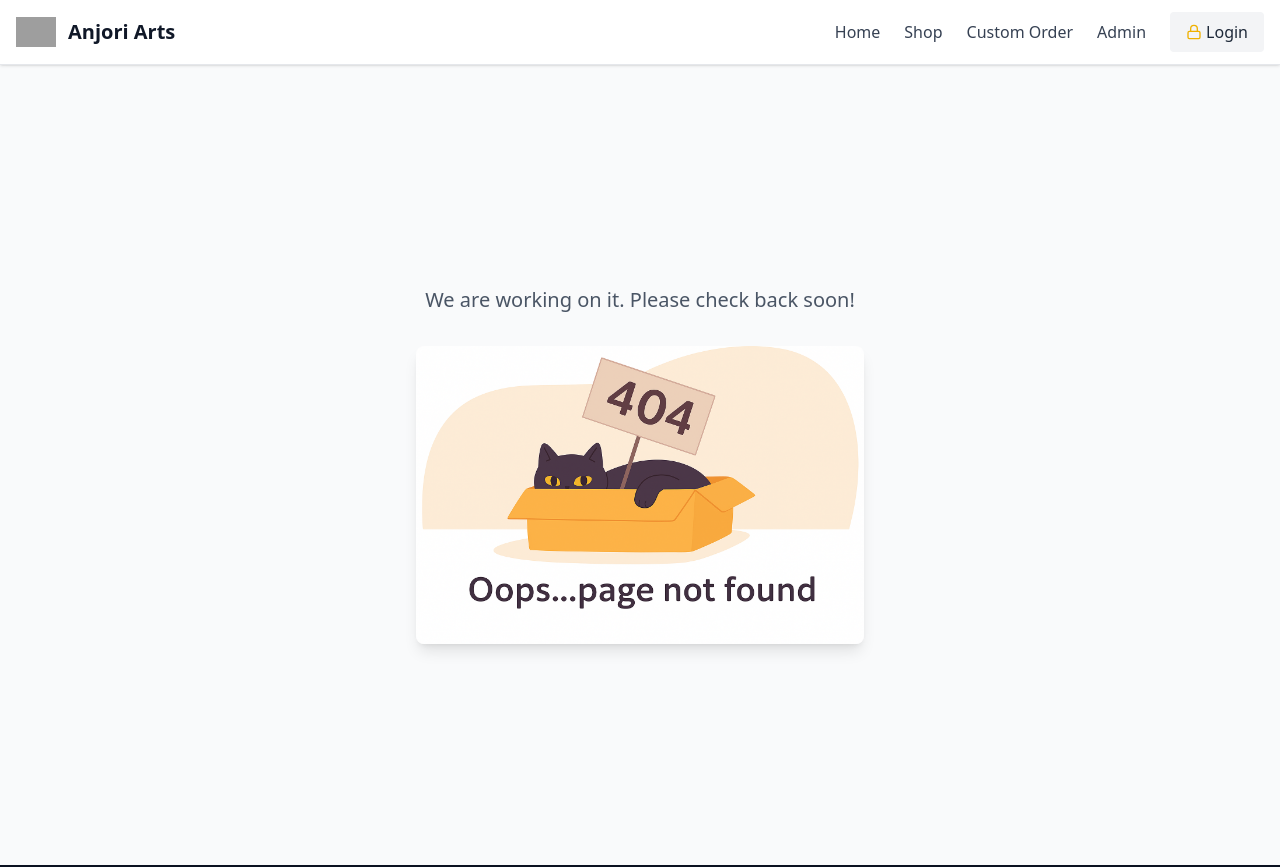
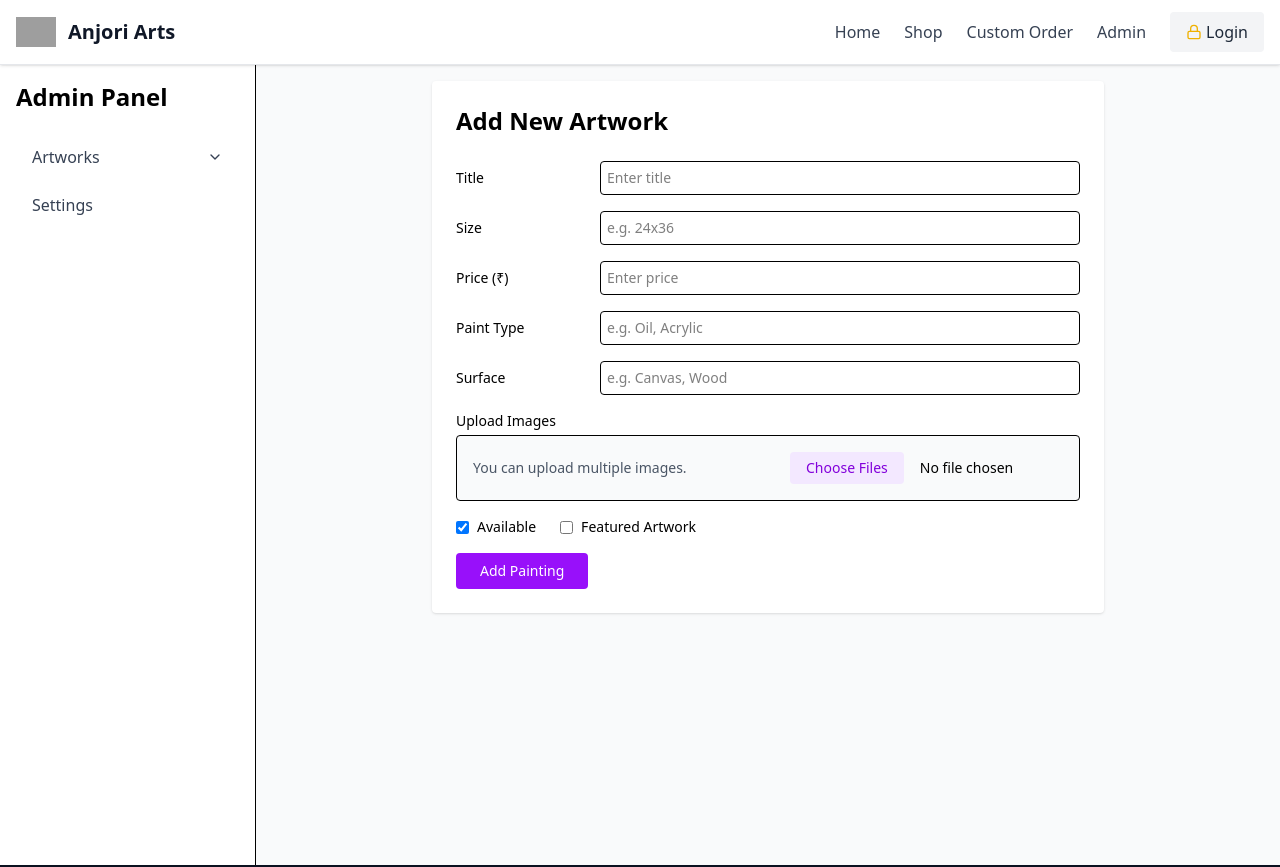
Before and after one commit to a-shekhar/anjori_arts_dev, a React (Vite) app in the folder frontend/: page /admin/artworks/add in a window 1280 px wide. Shown: the top 867 px of the page. Built offline with nearby package versions, Linux system fonts and the light colour scheme; grey boxes are pictures that could not be loaded.

Commit message:
02- Add painting page

```diff
--- a/frontend/src/App.jsx
+++ b/frontend/src/App.jsx
@@ -7,6 +7,8 @@ import { BrowserRouter as Router, Routes, Route } from "react-router-dom";
 import NotFound from "./components/NotFound";
 import Footer from "./components/Footer"
 import Home from "./pages/Home"
+import Admin from "./layout/Admin"
+import AddArtwork from "./pages/admin/AddArtwork"
 
 function App() {
   return (
@@ -14,11 +16,19 @@ function App() {
       <Navbar />
 
       <Routes>
-        {/* Add your other routes here... */}
-        <Route path="/" element={<Home/> } />
-        {/* Catch-all for 404 */}
+        {/* Public Routes */}
+        <Route path="/" element={<Home />} />
+
+        {/* Admin Routes with Layout */}
+        <Route path="/admin" element={<Admin />}>
+          <Route path="artworks/add" element={<AddArtwork />} />
+          <Route path="artworks/manage" element={<NotFound />} /> {/* Placeholder for now */}
+        </Route>
+
+        {/* Catch-all */}
         <Route path="*" element={<NotFound />} />
       </Routes>
+
       <Footer />
     </Router>
   );
--- /dev/null
+++ b/frontend/src/components/AdminSidebar.jsx
@@ -0,0 +1,50 @@
+import { useState } from "react";
+import { NavLink } from "react-router-dom";
+import { ChevronDown, ChevronUp } from "lucide-react";
+
+export default function AdminSidebar() {
+  const [openArtworks, setOpenArtworks] = useState(false);
+
+  const toggleArtworks = () => setOpenArtworks(!openArtworks);
+
+  return (
+    <div className="w-64 h-screen bg-white border-r p-4">
+      <h2 className="text-2xl font-semibold mb-6">Admin Panel</h2>
+      <nav className="space-y-2">
+
+        {/* Artworks group */}
+        <div>
+          <button
+            onClick={toggleArtworks}
+            className="flex justify-between items-center w-full px-4 py-2 rounded hover:bg-purple-100 text-gray-700"
+          >
+            <span>Artworks</span>
+            {openArtworks ? <ChevronUp size={16} /> : <ChevronDown size={16} />}
+          </button>
+
+          {openArtworks && (
+            <div className="ml-4 mt-1 space-y-1">
+              <NavLink to="/admin/artworks/add" className={subLinkStyle}>
+                ➤ Add Artwork
+              </NavLink>
+              <NavLink to="/admin/artworks/manage" className={subLinkStyle}>
+                ➤ Manage Artwork
+              </NavLink>
+            </div>
+          )}
+        </div>
+        <NavLink to="/admin/settings" className={linkStyle}>Settings</NavLink>
+      </nav>
+    </div>
+  );
+}
+
+const linkStyle = ({ isActive }) =>
+  `block px-4 py-2 rounded ${
+    isActive ? "bg-purple-600 text-white" : "text-gray-700 hover:bg-purple-100"
+  }`;
+
+const subLinkStyle = ({ isActive }) =>
+  `block px-4 py-1 rounded text-sm ${
+    isActive ? "bg-purple-500 text-white" : "text-gray-600 hover:bg-purple-100"
+  }`;
--- /dev/null
+++ b/frontend/src/layout/Admin.jsx
@@ -0,0 +1,27 @@
+import React from "react";
+import { showMessage } from '../utils/toast';
+import { ToastContainer } from 'react-toastify';
+import AdminSidebar from '../components/AdminSidebar'
+import { Outlet } from "react-router-dom";
+
+
+
+
+const AdminConsole = () => {
+  return (
+      <>
+      <div className="flex h-screen">
+        <AdminSidebar />
+
+        <main className="flex-1 overflow-y-auto p-4 bg-gray-50">
+          <Outlet /> {/* Render nested routes like Artworks, Users, etc. */}
+        </main>
+      </div>
+
+        {/* Toast */}
+        <ToastContainer />
+      </>
+    );
+};
+
+export default AdminConsole;
--- /dev/null
+++ b/frontend/src/pages/admin/AddArtwork.jsx
@@ -0,0 +1,150 @@
+import React, { useState } from "react";
+import { toast } from "react-toastify";
+
+export default function AddArtwork() {
+  const [formData, setFormData] = useState({
+    title: "",
+    size: "",
+    price: "",
+    paintType: "",
+    surface: "",
+    available: true,
+    featured: false,
+    images: [], // { file, preview }
+  });
+
+  const handleChange = (e) => {
+    const { name, value, type, checked } = e.target;
+    setFormData((prev) => ({
+      ...prev,
+      [name]: type === "checkbox" ? checked : value,
+    }));
+  };
+
+  const handleFileChange = (e) => {
+    const files = Array.from(e.target.files);
+    if (!files.length) return;
+
+    const filesWithPreview = files.map((file) => {
+      const preview = URL.createObjectURL(file);
+      return { file, preview };
+    });
+
+    setFormData((prev) => ({
+      ...prev,
+      images: [...filesWithPreview],
+    }));
+  };
+
+  const handleSubmit = (e) => {
+    e.preventDefault();
+    const { title, size, price, paintType, surface, images } = formData;
+
+    if (!title || !size || !price || !paintType || !surface || images.length === 0) {
+      toast.error("Please fill in all fields and upload at least one image.");
+      return;
+    }
+
+    toast.success("Artwork added (pending backend upload)");
+    console.log("Form submitted:", formData);
+
+    setFormData({
+      title: "",
+      size: "",
+      price: "",
+      paintType: "",
+      surface: "",
+      available: true,
+      featured: false,
+      images: [],
+    });
+  };
+
+  return (
+    <div className="max-w-2xl mx-auto bg-white shadow rounded p-6 space-y-6">
+      <h2 className="text-2xl font-bold">Add New Artwork</h2>
+      <form onSubmit={handleSubmit} className="space-y-4 text-sm">
+        {[
+          { name: "title", label: "Title", type: "text", placeholder: "Enter title" },
+          { name: "size", label: "Size", type: "text", placeholder: "e.g. 24x36" },
+          { name: "price", label: "Price (₹)", type: "number", placeholder: "Enter price" },
+          { name: "paintType", label: "Paint Type", type: "text", placeholder: "e.g. Oil, Acrylic" },
+          { name: "surface", label: "Surface", type: "text", placeholder: "e.g. Canvas, Wood" },
+        ].map(({ name, label, type, placeholder }) => (
+          <div key={name} className="flex items-center justify-between gap-4">
+            <label className="w-32 font-medium">{label}</label>
+            <input
+              type={type}
+              name={name}
+              value={formData[name]}
+              onChange={handleChange}
+              placeholder={placeholder}
+              className="flex-1 border rounded p-1.5"
+            />
+          </div>
+        ))}
+
+        {/* File Upload */}
+        <div>
+          <label className="block font-medium mb-1">Upload Images</label>
+          <div className="border rounded p-4 flex flex-col sm:flex-row items-start sm:items-center justify-between gap-4 bg-gray-50">
+            <span className="text-gray-600 text-sm">You can upload multiple images.</span>
+            <input
+              type="file"
+              accept="image/*"
+              multiple
+              onChange={handleFileChange}
+              className="file:mr-4 file:py-1.5 file:px-4 file:rounded file:border-0 file:bg-purple-100 file:text-purple-700 hover:file:bg-purple-200 text-sm"
+            />
+          </div>
+
+          {/* Preview */}
+          {formData.images.length > 0 && (
+            <div className="mt-4 grid grid-cols-2 sm:grid-cols-3 md:grid-cols-4 gap-4">
+              {formData.images.map(({ file, preview }, index) => (
+                <div key={index} className="flex flex-col items-center text-center text-xs">
+                  <img
+                    src={preview}
+                    alt={`preview-${index}`}
+                    className="h-20 w-20 object-cover rounded shadow"
+                  />
+                  <span className="mt-1 truncate w-20">{file.name}</span>
+                </div>
+              ))}
+            </div>
+          )}
+        </div>
+
+        {/* Checkboxes */}
+        <div className="flex gap-6 flex-wrap">
+          <label className="flex items-center gap-2">
+            <input
+              type="checkbox"
+              name="available"
+              checked={formData.available}
+              onChange={handleChange}
+            />
+            <span>Available</span>
+          </label>
+          <label className="flex items-center gap-2">
+            <input
+              type="checkbox"
+              name="featured"
+              checked={formData.featured}
+              onChange={handleChange}
+            />
+            <span>Featured Artwork</span>
+          </label>
+        </div>
+
+        {/* Submit */}
+        <button
+          type="submit"
+          className="bg-purple-600 text-white px-6 py-2 rounded hover:bg-purple-700 w-full sm:w-auto"
+        >
+          Add Painting
+        </button>
+      </form>
+    </div>
+  );
+}
```
